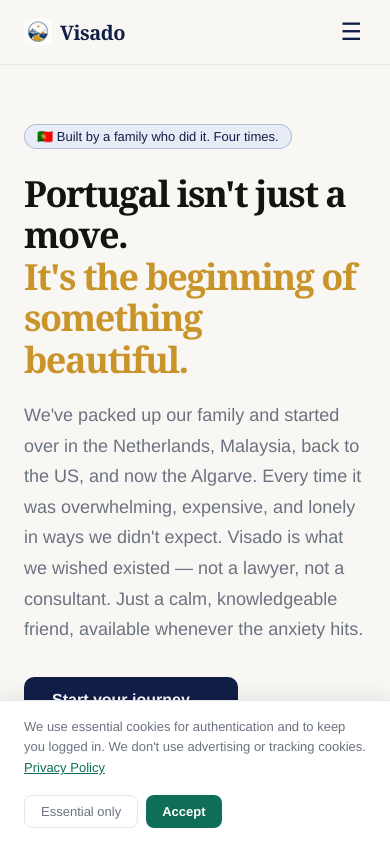
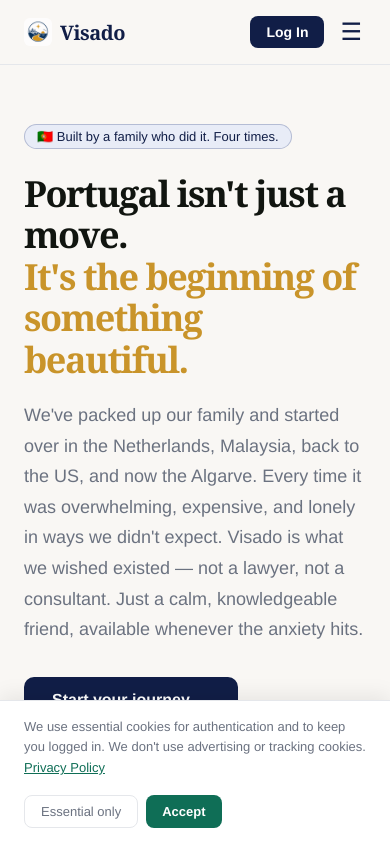
Before and after one commit to danielfeliciano53-collab/visado-app, a Next.js app: page / in a window 390 px wide. Shown: the top 844 px of the page. Built offline with nearby package versions, Linux system fonts and the light colour scheme.

Commit message:
feat: separate Log In button on mobile, keep it on desktop nav

```diff
--- a/components/LandingNav.tsx
+++ b/components/LandingNav.tsx
@@ -17,7 +17,6 @@ export default function LandingNav() {
       <Link href="/about" onClick={() => setOpen(false)} style={{ fontSize: 14, color: MUTED, textDecoration: 'none', fontFamily: "'Helvetica Neue', sans-serif", whiteSpace: 'nowrap' }}>About</Link>
       <Link href="/blog" onClick={() => setOpen(false)} style={{ fontSize: 14, color: MUTED, textDecoration: 'none', fontFamily: "'Helvetica Neue', sans-serif", whiteSpace: 'nowrap' }}>Blog</Link>
       <Link href="/pricing" onClick={() => setOpen(false)} style={{ fontSize: 14, color: MUTED, textDecoration: 'none', fontFamily: "'Helvetica Neue', sans-serif", whiteSpace: 'nowrap' }}>Pricing</Link>
-      <Link href="/login" onClick={() => setOpen(false)} style={{ fontSize: 14, fontWeight: 600, color: '#fff', background: NAVY_DARK, padding: '8px 18px', borderRadius: 8, textDecoration: 'none', fontFamily: "'Helvetica Neue', sans-serif", whiteSpace: 'nowrap' }}>Log In</Link>
     </>
   )
 
@@ -32,9 +31,12 @@ export default function LandingNav() {
         {/* Desktop links */}
         <div className="landing-nav-desktop" style={{ alignItems: 'center', gap: 18 }}>
           {links}
+          <Link href="/login" style={{ fontSize: 14, fontWeight: 600, color: '#fff', background: NAVY_DARK, padding: '8px 18px', borderRadius: 8, textDecoration: 'none', fontFamily: "'Helvetica Neue', sans-serif", whiteSpace: 'nowrap' }}>Log In</Link>
         </div>
 
-        {/* Mobile hamburger button */}
+        {/* Mobile: standalone Log In + hamburger */}
+        <div className="landing-nav-mobile-actions" style={{ alignItems: 'center', gap: 12 }}>
+          <Link href="/login" style={{ fontSize: 14, fontWeight: 600, color: '#fff', background: NAVY_DARK, padding: '8px 16px', borderRadius: 8, textDecoration: 'none', fontFamily: "'Helvetica Neue', sans-serif", whiteSpace: 'nowrap' }}>Log In</Link>
           <button
             className="landing-nav-burger"
             onClick={() => setOpen(!open)}
@@ -43,6 +45,7 @@ export default function LandingNav() {
           >
             {open ? '✕' : '☰'}
           </button>
+        </div>
       </div>
 
       {/* Mobile dropdown panel */}
@@ -54,10 +57,10 @@ export default function LandingNav() {
 
       <style>{`
         .landing-nav-desktop { display: none; }
-        .landing-nav-burger { display: block; }
+        .landing-nav-mobile-actions { display: flex; }
         @media (min-width: 768px) {
           .landing-nav-desktop { display: flex; }
-          .landing-nav-burger { display: none; }
+          .landing-nav-mobile-actions { display: none !important; }
           .landing-nav-mobile-panel { display: none !important; }
         }
       `}</style>
```
Lines whose indentation alone changed are shown as unchanged.
